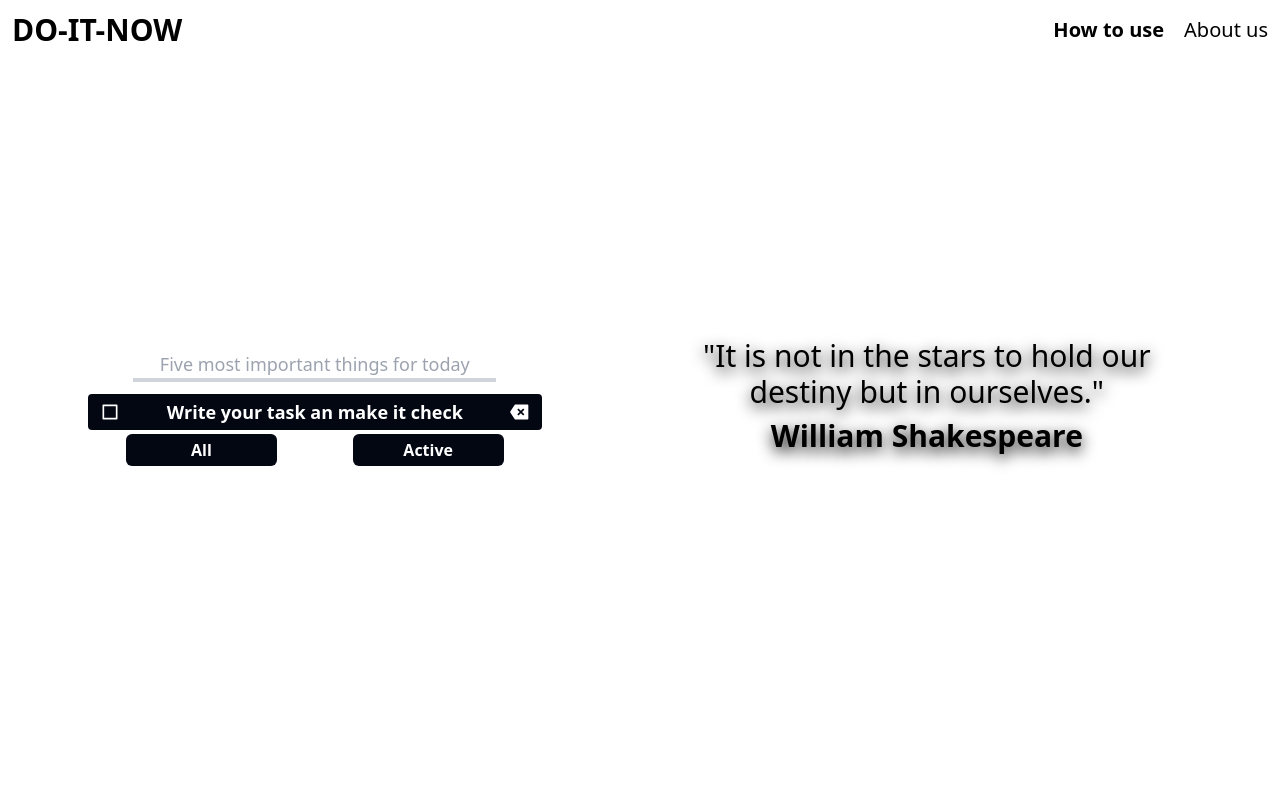
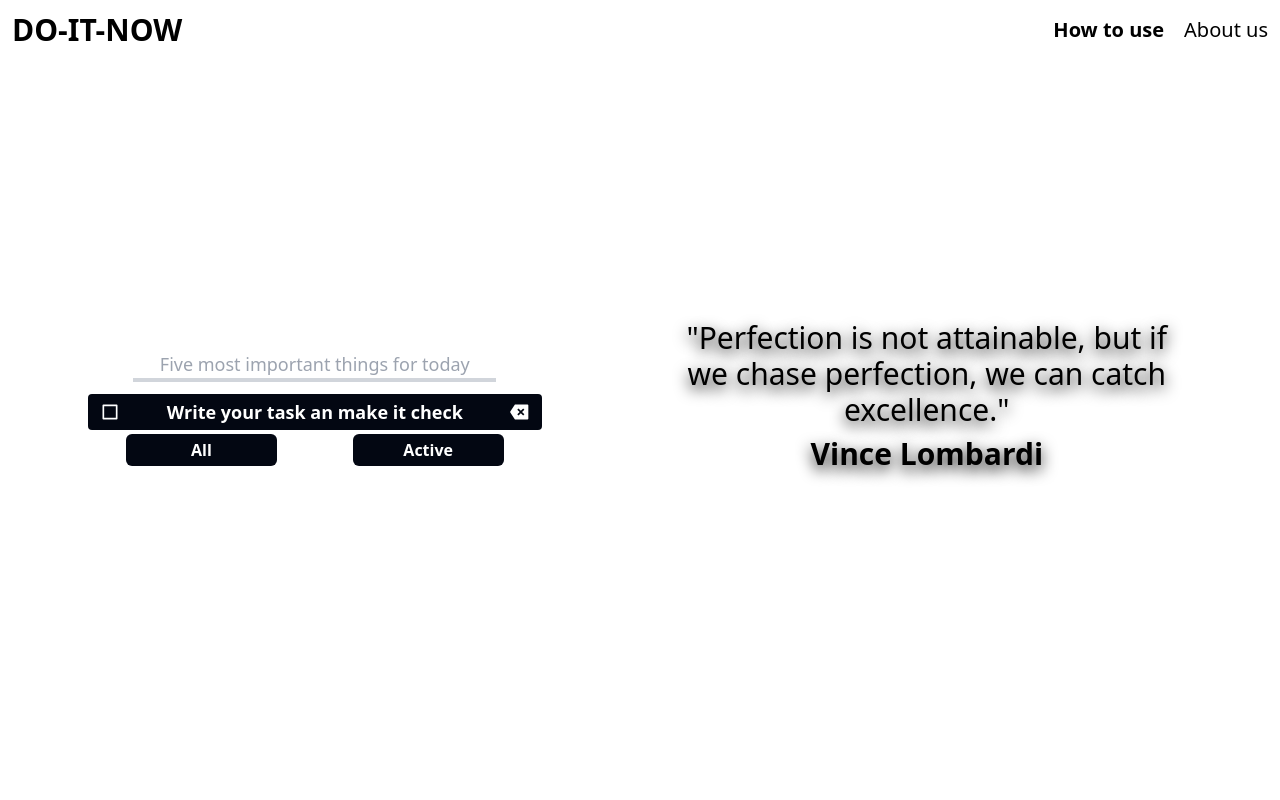
Before and after one commit to fantasyfuerte/DO-IT-PROJECT, a React (Vite) app: page / in a window 1280 px wide. Shown: the top 800 px of the page. Built offline with nearby package versions, Linux system fonts and the light colour scheme.

Commit message:
Refactor QuotesApp to use dynamic quote index and add animation on quote change

```diff
--- a/src/QuotesApp/QuotesApp.tsx
+++ b/src/QuotesApp/QuotesApp.tsx
@@ -1,18 +1,20 @@
 import { useEffect, useState } from "react";
 import { Quotes } from "../constants";
 import { QuoteCard } from "./components/QuoteCard";
-import { motion } from "motion/react";
+import { motion, AnimatePresence } from "motion/react";
 
 const QuotesApp: React.FC = () => {
   function getRandomNumber(max: number): number {
     return Math.floor(Math.random() * max);
   }
 
-  const [currentIndex, setCurrentIndex] = useState(getRandomNumber(50));
+  const [currentIndex, setCurrentIndex] = useState(
+    getRandomNumber(Quotes.length)
+  );
 
   useEffect(() => {
     const intervalId = setInterval(() => {
-      setCurrentIndex(getRandomNumber(50));
+      setCurrentIndex(getRandomNumber(Quotes.length));
     }, 10000);
     return () => clearInterval(intervalId);
   }, []);
@@ -21,10 +23,19 @@ const QuotesApp: React.FC = () => {
     <motion.section
       initial={{ opacity: 0 }}
       animate={{ opacity: 1 }}
-      transition={{ delay: 1.8 }}
+      transition={{ duration: 0.5 }}
       className="mt-20 md:mt-0 md:ml-6 inline-block p-6 basis-3/5"
     >
-      <QuoteCard quote={Quotes[currentIndex]} />
+      <AnimatePresence mode="wait">
+        <motion.div
+          initial={{ opacity: 0 }}
+          animate={{ opacity: 1 }}
+          key={currentIndex}
+          exit={{ opacity: 0 }}
+        >
+          <QuoteCard quote={Quotes[currentIndex]} />
+        </motion.div>
+      </AnimatePresence>
     </motion.section>
   );
 };
```
